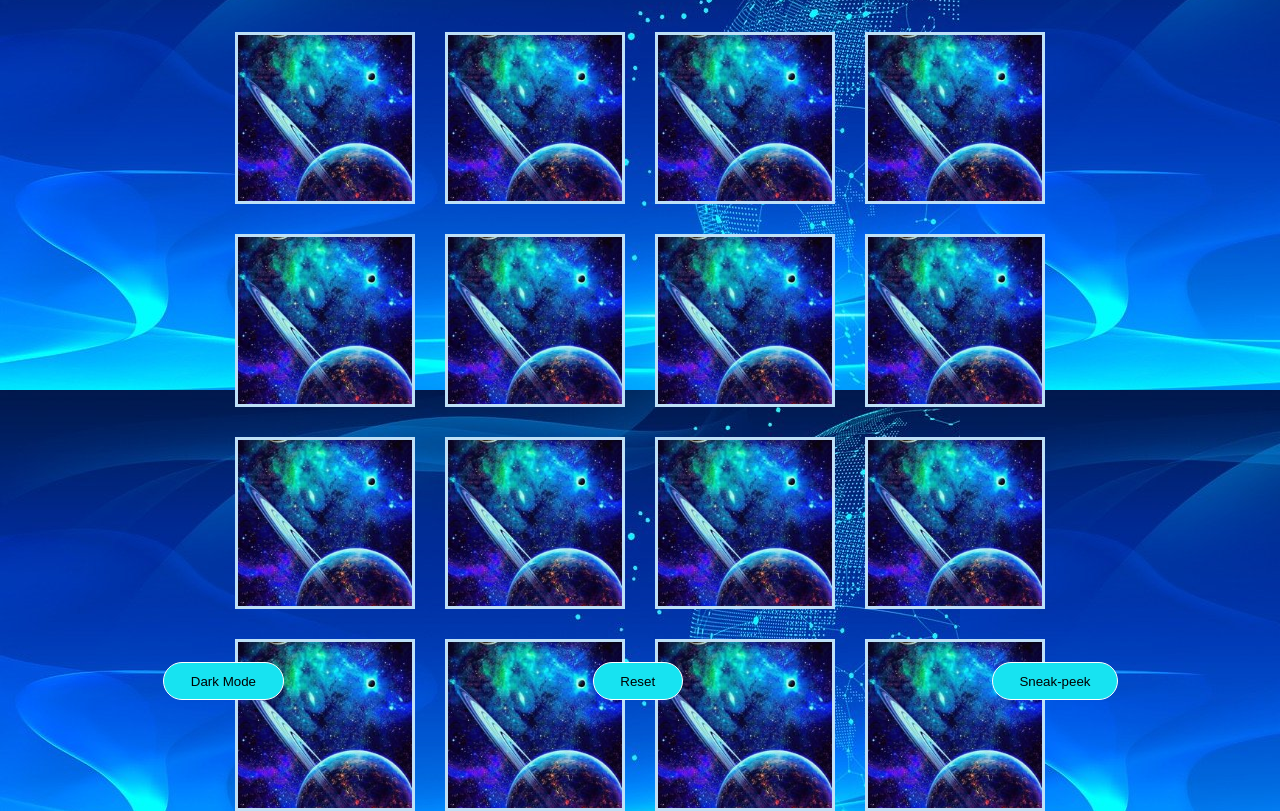
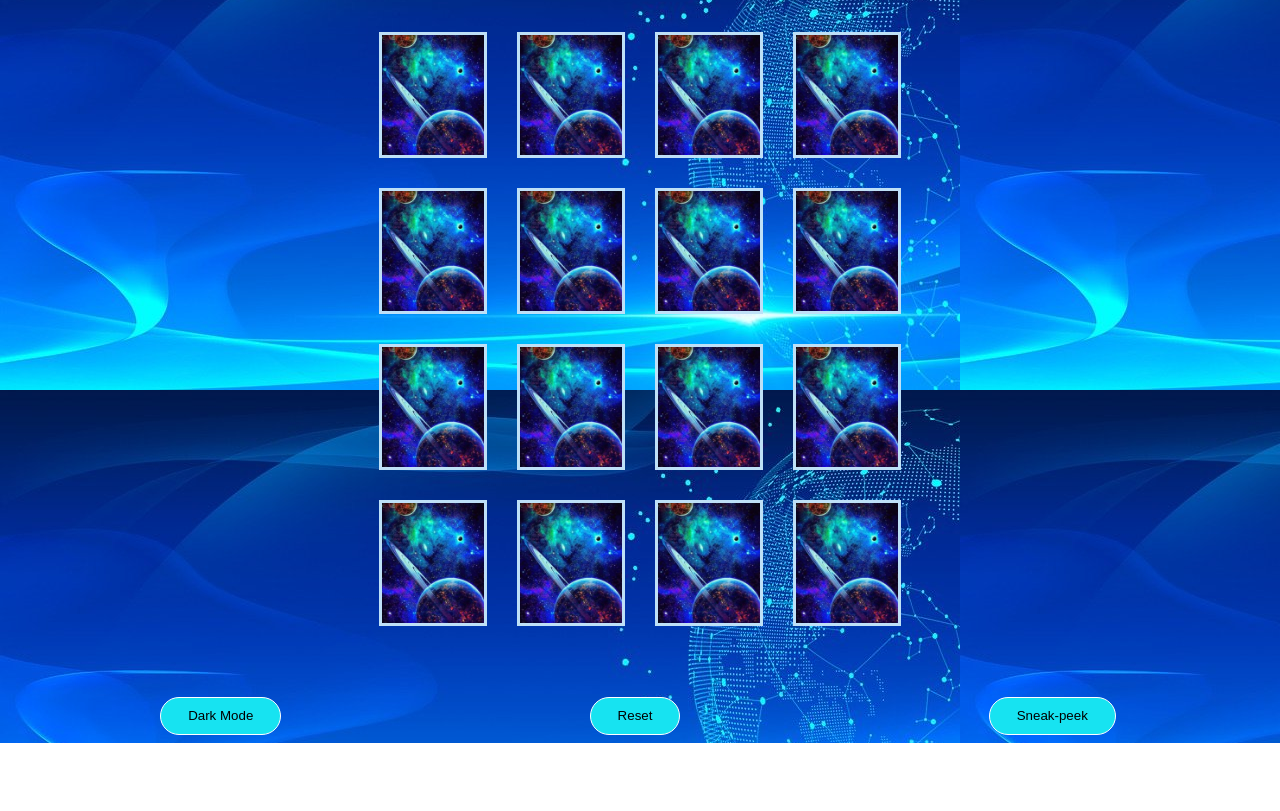
Before and after one commit to narimenmokrani1/Memory-Game, a plain HTML site: page index.html in a window 1280 px wide. Shown: the part 110-921 px from the top of the page. After the commit the page ends 853 px from the top, so only its background shows below. Drawn offline with Linux system fonts and the light colour scheme.

Commit message:
done with basic html and css that will load on the browser

```diff
--- a/app.js
+++ b/app.js
@@ -1 +1 @@
-console.log("check from app")
+console.log("check ")
--- a/style.css
+++ b/style.css
@@ -6,14 +6,14 @@ h1,
 h2 {
 	display: flex;
 	justify-content: center;
-	color: rgb(139, 238, 245);
+	color: rgb(151, 235, 241);
 }
 
 .game-container {
 	display: flex;
 	flex-wrap: wrap;
-    height: 80vh;
-    width: 80vw;
+    height: 600px;
+    width: 600px;
     margin: auto;
     justify-content: center;
 }
@@ -33,12 +33,11 @@ h2 {
 .buttons {
 	display: flex;
 	justify-content: space-around;
-	border: none;
+    align-items: flex-end;
 }
 button {
-
 	padding: 0.8em 2em;
-	margin: 0.4em 0.3em 0.3em 0.4em;
+	margin: 6em 0.3em 0em 0em;
 	border-radius: 2em;
 	text-decoration: none;
 	border: 1px solid white;
@@ -46,5 +45,8 @@ button {
 }
 
 button:hover {
-	background-color: white;
+
+	background-color: rgb(81, 81, 233);
+    box-shadow: 5px 13px 35px 5px rgba(242, 247, 252, 0.8);
+    color: blanchedalmond;
 }
```
Also changed, not shown: index.html (+1 -0 lines).
